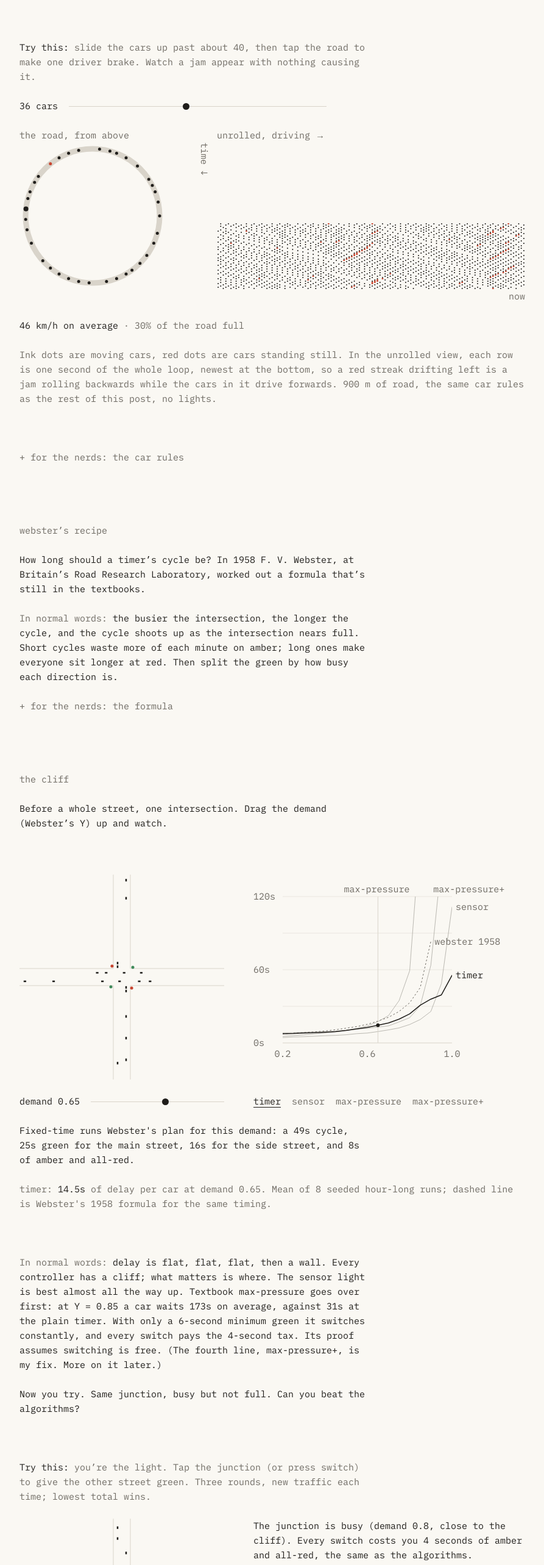
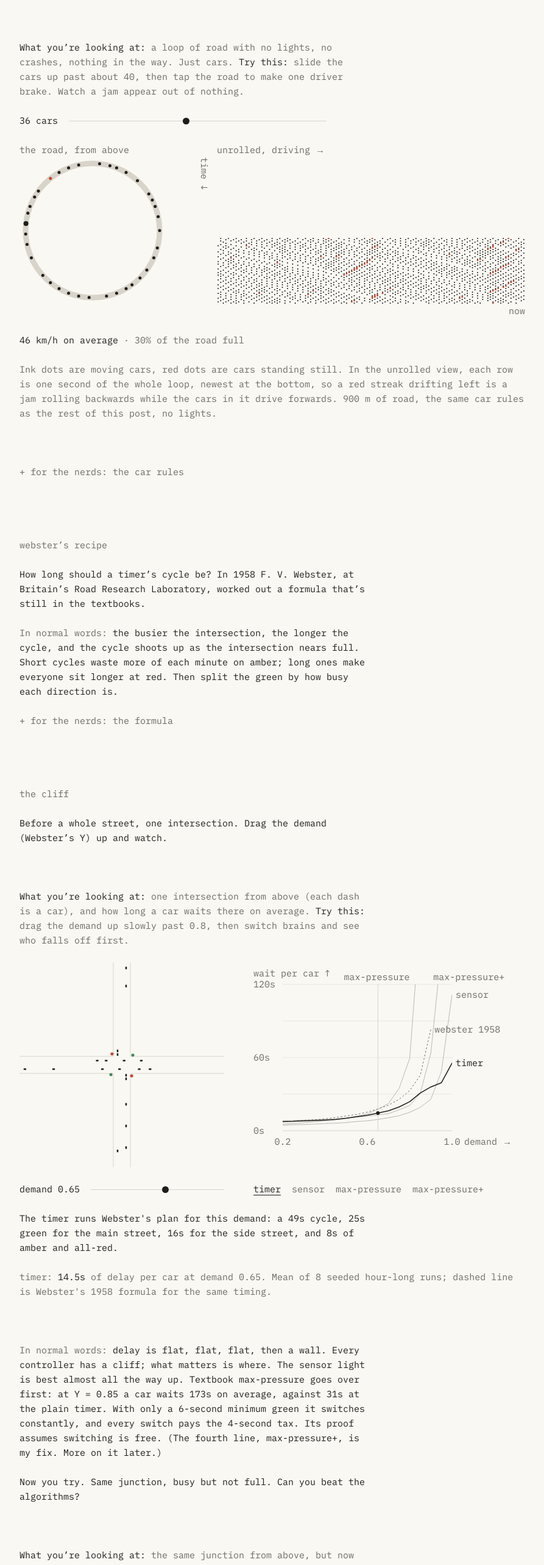
Before and after one commit to Arya-P05/green-wave, a Next.js app: page / in a window 1280 px wide. Shown: the part 2598-5164 px from the top of the page at 61% size, without its empty margins (322-1215 px from the left). Built offline with nearby package versions, Linux system fonts and the light colour scheme.

Commit message:
Every figure says what you're looking at and what to try, with labelled axes

```diff
--- a/components/Demand.tsx
+++ b/components/Demand.tsx
@@ -4,6 +4,7 @@ import data from "@/data/spadina.json";
 import { hours } from "@/lib/spadina";
 import type { SpadinaData } from "@/lib/spadina";
 import LineChart from "./LineChart";
+import Try from "./Try";
 
 const spadina = data as SpadinaData;
 const day = hours(spadina);
@@ -15,6 +16,7 @@ export default function Demand() {
   const side = (h: (typeof day)[number]) => Math.max(...h.cross.map((c) => Math.max(c.eastbound, c.westbound)));
   return (
     <figure className="my-2 grid gap-y-1">
+      <Try look="how many cars the City counted, hour by hour. This is the traffic every demo here uses." />
       <LineChart
         xs={xs}
         xTicks={[6, 9, 12, 15, 19]}
@@ -27,6 +29,7 @@ export default function Demand() {
         ]}
         focus="nb"
         label="Cars per hour per lane on Spadina through the day"
+        yLabel="cars per hour, per lane"
       />
       <figcaption className="text-muted">
         Cars per hour per lane, {spadina.source.date}, from the City of Toronto&apos;s counts at{" "}
--- a/components/LineChart.tsx
+++ b/components/LineChart.tsx
@@ -26,6 +26,7 @@ export default function LineChart({
   yMax,
   reference,
   label,
+  yLabel,
 }: {
   xs: number[];
   series: Series[];
@@ -39,6 +40,8 @@ export default function LineChart({
   /** A horizontal guide, e.g. "1 = no coordination". */
   reference?: { y: number; label: string };
   label: string;
+  /** What the y axis measures, written above it. */
+  yLabel?: string;
 }) {
   const box = useRef<HTMLDivElement>(null);
   const width = useWidth(box);
@@ -100,6 +103,11 @@ export default function LineChart({
               {e.label}
             </span>
           ))}
+          {yLabel && (
+            <span className="absolute top-0 text-muted" style={{ left: LEFT + 6 }}>
+              {yLabel} ↑
+            </span>
+          )}
           {reference && (
             <span className="absolute text-muted" style={{ left: LEFT + 6, top: y(reference.y) - 24 }}>
               {reference.label}
--- a/components/PhantomJam.tsx
+++ b/components/PhantomJam.tsx
@@ -4,6 +4,7 @@ import { useEffect, useRef, useState } from "react";
 import { meanSpeed, ring, RING_CELLS, ringKmh } from "@/lib/ring";
 import type { Sim } from "@/lib/sim/sim";
 import { sizeCanvas, token, useReducedMotion, useVisible, useWidth } from "./hooks";
+import Try from "./Try";
 
 const SPEED = 8; // ticks per real second
 const ROWS = 120; // ticks of history on the chart
@@ -130,10 +131,10 @@ export default function PhantomJam() {
 
   return (
     <figure className="my-2 grid gap-y-1">
-      <p className="text-muted">
-        <span className="text-ink">Try this:</span> slide the cars up past about 40, then tap the road to make
-        one driver brake. Watch a jam appear with nothing causing it.
-      </p>
+      <Try look="a loop of road with no lights, no crashes, nothing in the way. Just cars.">
+        slide the cars up past about 40, then tap the road to make one driver brake. Watch a jam appear out
+        of nothing.
+      </Try>
       <label className="grid max-w-[56ch] grid-cols-[auto_1fr] items-center gap-x-[2ch]">
         <span className="tabular-nums">{String(cars).padStart(2, " ")} cars</span>
         <input
--- /dev/null
+++ b/components/Try.tsx
@@ -0,0 +1,17 @@
+/** The line above every figure: what you're looking at, and one thing to try. */
+export default function Try({ look, children }: { look?: React.ReactNode; children?: React.ReactNode }) {
+  return (
+    <p className="text-muted">
+      {look && (
+        <>
+          <span className="text-ink">What you’re looking at:</span> {look}{" "}
+        </>
+      )}
+      {children && (
+        <>
+          <span className="text-ink">Try this:</span> {children}
+        </>
+      )}
+    </p>
+  );
+}
--- a/components/cliff/BeTheLight.tsx
+++ b/components/cliff/BeTheLight.tsx
@@ -4,6 +4,7 @@ import { useEffect, useRef, useState } from "react";
 import { byHand, GAME_DEMAND, rivalScore, RIVALS, ROUND_S, ROUNDS, roundStart } from "@/lib/game";
 import { LABELS } from "@/lib/sim/scenario";
 import { useWidth } from "../hooks";
+import Try from "../Try";
 import { intersection } from "./draw";
 
 const SPEED = 6; // simulated seconds per real second
@@ -97,10 +98,10 @@ export default function BeTheLight() {
 
   return (
     <figure className="my-2 grid gap-y-1">
-      <p className="text-muted">
-        <span className="text-ink">Try this:</span> you’re the light. Tap the junction (or press switch) to
-        give the other street green. Three rounds, new traffic each time; lowest total wins.
-      </p>
+      <Try look="the same junction from above, but now you’re its brain.">
+        tap the junction (or press switch) to give the other street green. Three rounds, new traffic each
+        time; lowest total wins.
+      </Try>
       <div className="grid items-start gap-x-2 gap-y-1 md:grid-cols-[minmax(0,336px)_minmax(0,1fr)]">
         <div ref={box} className="w-full">
           <canvas
--- a/components/cliff/Cliff.tsx
+++ b/components/cliff/Cliff.tsx
@@ -7,6 +7,7 @@ import type { CliffData } from "@/lib/cliff";
 import { LABELS } from "@/lib/sim/scenario";
 import { webster } from "@/lib/sim/webster";
 import Choice from "../Choice";
+import Try from "../Try";
 import DelayCurve from "./DelayCurve";
 import Intersection from "./Intersection";
 
@@ -23,6 +24,9 @@ export default function Cliff() {
 
   return (
     <figure className="my-2 grid gap-y-1">
+      <Try look="one intersection from above (each dash is a car), and how long a car waits there on average.">
+        drag the demand up slowly past 0.8, then switch brains and see who falls off first.
+      </Try>
       <div className="grid items-center gap-x-2 gap-y-1 md:grid-cols-[minmax(0,336px)_minmax(0,1fr)]">
         <Intersection demand={demand} kind={kind} />
         <DelayCurve data={cliff} demand={demand} kind={kind} />
@@ -45,7 +49,7 @@ export default function Cliff() {
         <Choice label="controller" options={CLIFF_KINDS} value={kind} onChange={setKind} names={LABELS} />
       </div>
       <p className="tabular-nums">
-        Fixed-time runs Webster&apos;s plan for this demand: a <span className="text-ink">{plan.cycle}s</span> cycle,{" "}
+        The timer runs Webster&apos;s plan for this demand: a <span className="text-ink">{plan.cycle}s</span> cycle,{" "}
         {plan.greens[0]}s green for the main street, {plan.greens[1]}s for the side street, and{" "}
         {plan.cycle - plan.greens[0] - plan.greens[1]}s of amber and all-red.
       </p>
--- a/components/cliff/DelayCurve.tsx
+++ b/components/cliff/DelayCurve.tsx
@@ -106,6 +106,12 @@ export default function DelayCurve({
               {s}s
             </span>
           ))}
+          <span className="absolute left-0 text-muted" style={{ top: TOP - 30 }}>
+            wait per car ↑
+          </span>
+          <span className="absolute text-muted" style={{ left: LEFT + w + 20, top: TOP + h + 6 }}>
+            demand →
+          </span>
           {[0.2, 0.6, 1].map((d) => (
             <span key={d} className="absolute -translate-x-1/2 text-muted" style={{ left: x(d), top: TOP + h + 6 }}>
               {d.toFixed(1)}
--- a/components/results/Results.tsx
+++ b/components/results/Results.tsx
@@ -8,6 +8,7 @@ import { KINDS, LABELS } from "@/lib/sim/scenario";
 import type { Kind } from "@/lib/sim/scenario";
 import Choice from "../Choice";
 import LineChart from "../LineChart";
+import Try from "../Try";
 
 const experiment = data as Experiment;
 const MEASURE_KEYS = Object.keys(MEASURES) as Measure[];
@@ -36,6 +37,9 @@ function Sweep({
   const stops = measure === "stopsNorth" || measure === "stopsSouth";
   return (
     <figure className="my-2 grid gap-y-1">
+      <Try look="one line per brain. Lower is better, except for “arrive on green” (the platoon ratio), where above 1 means a wave.">
+        pick a measure, then tap a brain to pick out its line.
+      </Try>
       <Choice label="measure" options={MEASURE_KEYS} value={measure} onChange={setMeasure} names={MEASURE_NAMES} />
       <LineChart
         xs={xs}
@@ -46,6 +50,7 @@ function Sweep({
         yFormat={(v) => (platoon || stops ? v.toFixed(1) : `${Math.round(v)}${m.unit}`)}
         reference={platoon ? { y: 1, label: "1 = lights ignore each other" } : undefined}
         label={`${m.label} ${name}, one line per controller`}
+        yLabel={m.label}
       />
       <Choice label="highlight" options={KINDS} value={focus} onChange={setFocus} names={LABELS} />
       <figcaption className="text-muted">{caption}</figcaption>
@@ -92,7 +97,7 @@ export function MinGreenTable() {
           <th className="text-left font-normal">min green</th>
           <th className="text-right font-normal">delay</th>
           <th className="text-right font-normal">nb trip</th>
-          <th className="text-right font-normal">platoon nb</th>
+          <th className="text-right font-normal">arrive on green</th>
         </tr>
       </thead>
       <tbody>
--- a/components/wave/Diagram.tsx
+++ b/components/wave/Diagram.tsx
@@ -157,6 +157,11 @@ export default function Diagram({
   };
 
   return (
+    <div>
+      <div className="flex justify-between text-muted" style={{ paddingLeft: LEFT }}>
+        <span>↑ north</span>
+        <span>time →</span>
+      </div>
       <div ref={box} className="relative w-full" style={{ height: HEIGHT }}>
         {spadina.lights.map((l, i) => (
           <span key={l.short} className="absolute left-0 text-muted" style={{ top: y(lights[i]) - 12 }}>
@@ -179,5 +184,6 @@ export default function Diagram({
             </span>
           ))}
       </div>
+    </div>
   );
 }
--- a/components/wave/TimeSpace.tsx
+++ b/components/wave/TimeSpace.tsx
@@ -5,6 +5,7 @@ import { controllerFor, KINDS, LABELS } from "@/lib/sim/scenario";
 import type { Kind } from "@/lib/sim/scenario";
 import { spadinaSpec } from "@/lib/spadina";
 import Choice from "../Choice";
+import Try from "../Try";
 import Diagram from "./Diagram";
 import { HOURS, MEASURE, PEAK, runFor, spadina, until, WARMUP } from "./run";
 import type { Car } from "./run";
@@ -39,6 +40,9 @@ export default function TimeSpace({ initial = "max-pressure" }: { initial?: Kind
 
   return (
     <figure className="my-2 grid gap-y-1">
+      <Try look="the same picture, with your choice of brain running all eight lights.">
+        flip between max-pressure and green wave, then tap any line to ride along with that car.
+      </Try>
       <Choice label="controller" options={KINDS} value={kind} onChange={setKind} names={LABELS} />
       <label className="grid max-w-[56ch] grid-cols-[auto_1fr] items-center gap-x-[2ch]">
         <span className="tabular-nums">
--- a/components/wave/Tuner.tsx
+++ b/components/wave/Tuner.tsx
@@ -5,6 +5,7 @@ import { fixedTime, greenWaveOffsets } from "@/lib/sim/controllers/fixed";
 import { CELL_M, FREE_SPEED } from "@/lib/sim/model";
 import { corridorTiming } from "@/lib/sim/scenario";
 import { spadinaSpec } from "@/lib/spadina";
+import Try from "../Try";
 import Diagram from "./Diagram";
 import { HOURS, PEAK, runFor, spadina } from "./run";
 
@@ -34,6 +35,9 @@ export default function Tuner() {
 
   return (
     <figure className="my-2 grid gap-y-1">
+      <Try look="every car on Spadina for ten minutes. Each line is one car; flat bits are cars waiting at a red.">
+        slide the speed until the dark (northbound) lines run straight through the greens.
+      </Try>
       <label className="grid max-w-[56ch] grid-cols-[auto_1fr] items-center gap-x-[2ch]">
         <span className="tabular-nums">timed for {String(kmh).padStart(2, " ")} km/h</span>
         <input
--- a/lib/experiment.ts
+++ b/lib/experiment.ts
@@ -31,7 +31,7 @@ export const MEASURES = {
   northbound: { label: "northbound trip", unit: "s", get: (p: Point) => p.northbound.travelTime },
   southbound: { label: "southbound trip", unit: "s", get: (p: Point) => p.southbound.travelTime },
   side: { label: "side-street delay", unit: "s", get: (p: Point) => p.side },
-  platoon: { label: "platoon ratio, nb", unit: "", get: (p: Point) => p.northbound.platoon },
+  platoon: { label: "arrive on green, north", unit: "", get: (p: Point) => p.northbound.platoon },
 } as const;
 
 export type Measure = keyof typeof MEASURES;
```
Lines whose indentation alone changed are shown as unchanged.
